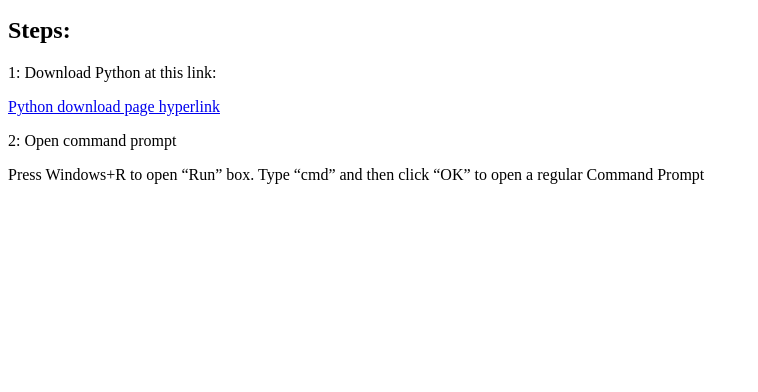
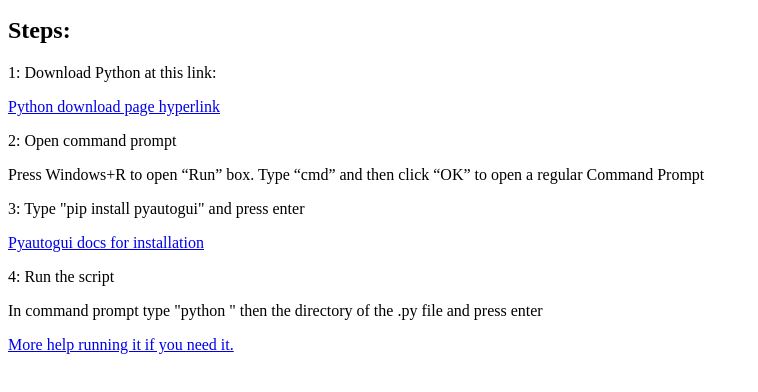
Before and after one commit to ODog235/vexvrautostartscript, a plain HTML site: page index.html in a window 1280 px wide. Shown: the part 96-488 px from the top of the page, without its empty margins (0-758 px from the left). Drawn offline with Linux system fonts and the light colour scheme.

Commit message:
Added more instructions

```diff
--- a/index.html
+++ b/index.html
@@ -6,4 +6,8 @@
 <a href="https://www.python.org/downloads/">Python download page hyperlink</a>
 <p>2: Open command prompt</p>
 <p>Press Windows+R to open “Run” box. Type “cmd” and then click “OK” to open a regular Command Prompt</p>
-<p></p>
+<p>3: Type "pip install pyautogui" and press enter</p>
+<a href="https://pyautogui.readthedocs.io/en/latest/install.html">Pyautogui docs for installation</a>
+<p>4: Run the script</p>
+<p>In command prompt type "python " then the directory of the .py file and press enter</p>
+<a href="https://realpython.com/run-python-scripts/">More help running it if you need it.</a>
```
